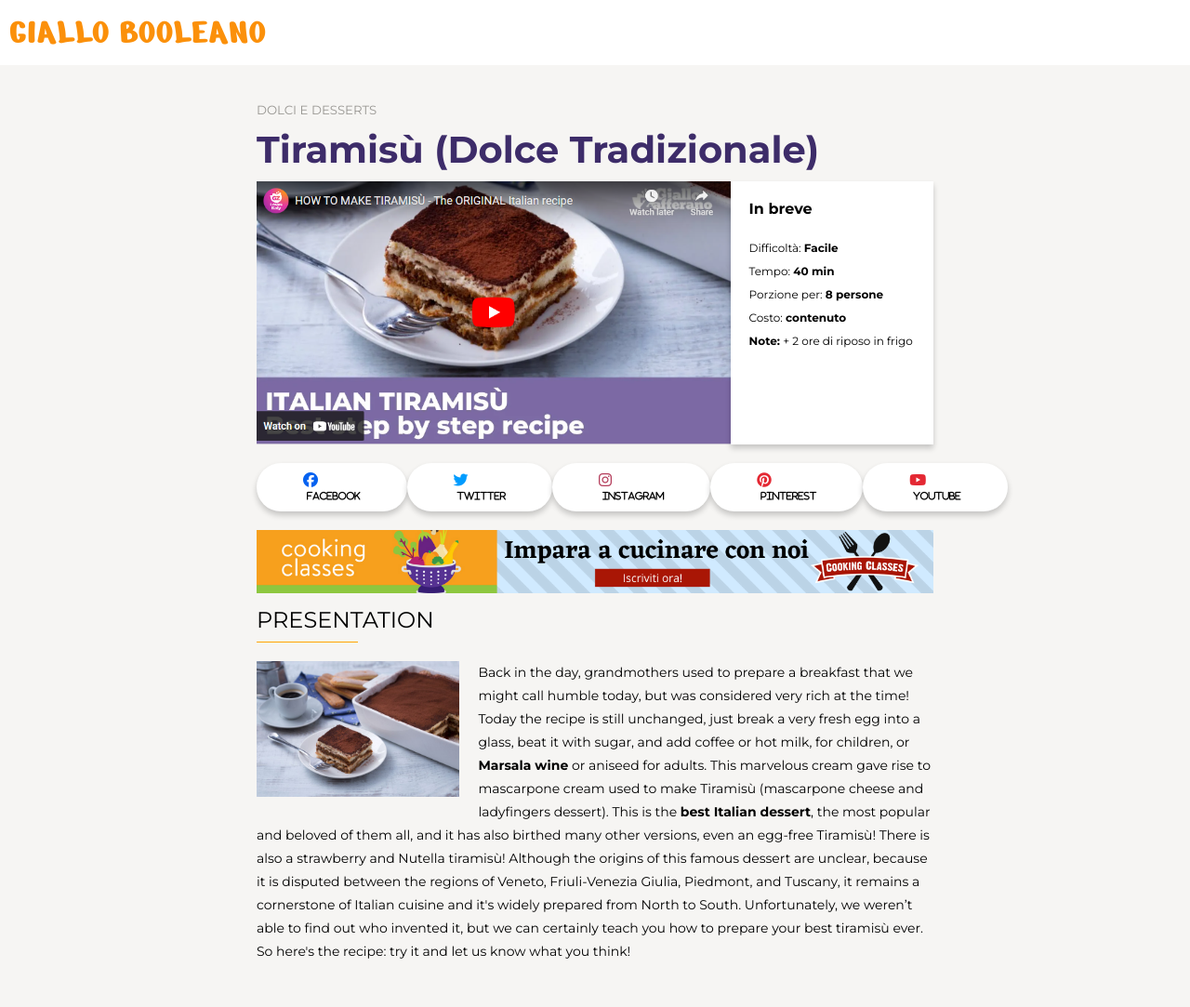
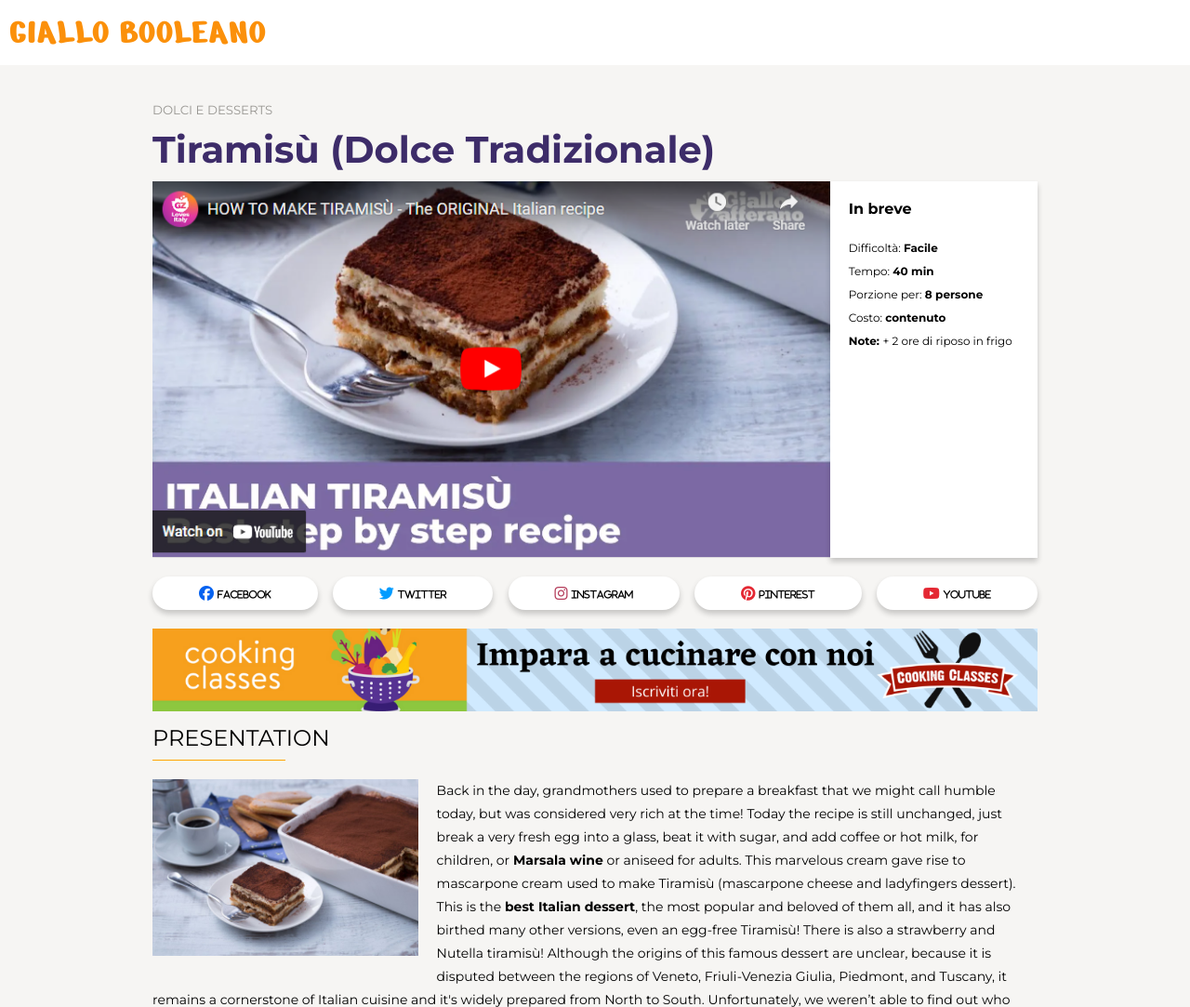
Before and after one commit to EmanuelaCalderone/htmlcss-responsive-layout, a plain HTML site: page index.html in a window 1280 px wide. Shown: the top 1083 px of the page at 93% size. Drawn offline with Linux system fonts and the light colour scheme.

Commit message:
fix width video tablet

```diff
--- a/css/style.css
+++ b/css/style.css
@@ -198,6 +198,7 @@ footer{
 }
 
 @media screen and (min-width:768px){
+
     h1 {
         text-align:left;
         margin-left:10px;
@@ -215,6 +216,9 @@ footer{
         font-size:30px;
     }
 
+    .video img{
+        width:100%;
+    }
     .in_short{
         display:flex;
         gap:20px;
@@ -256,7 +260,8 @@ footer{
 
 @media screen and (min-width:992px){
     .container{
-        width:60%
+        width:992px;
+
     }
 
     .title{
@@ -272,7 +277,7 @@ footer{
     }
 
     .video{
-        width:70%;
+        width:100%;
     }
 
     .info_recipe{
@@ -280,15 +285,21 @@ footer{
     }
 
     .social_name{
-        display:inline-block;
+        display:inline;
         color:black;
+        vertical-align:middle;
         font-size:10px;
         margin-left:4px;
-        vertical-align:middle;
     }
 
     .banner img{
         width:100%;
+    }
+
+    .tiramisù img{
+        float:left;
+        width:30%;
+        margin-right:20px;
     }
 
     .footer-content{
@@ -312,9 +323,4 @@ footer{
         justify-content:space-between;
     }
 
-    .tiramisù img{
-        float:left;
-        width:30%;
-        margin-right:20px;
-    }
 }
```
Also changed, not shown: 1 other file.
